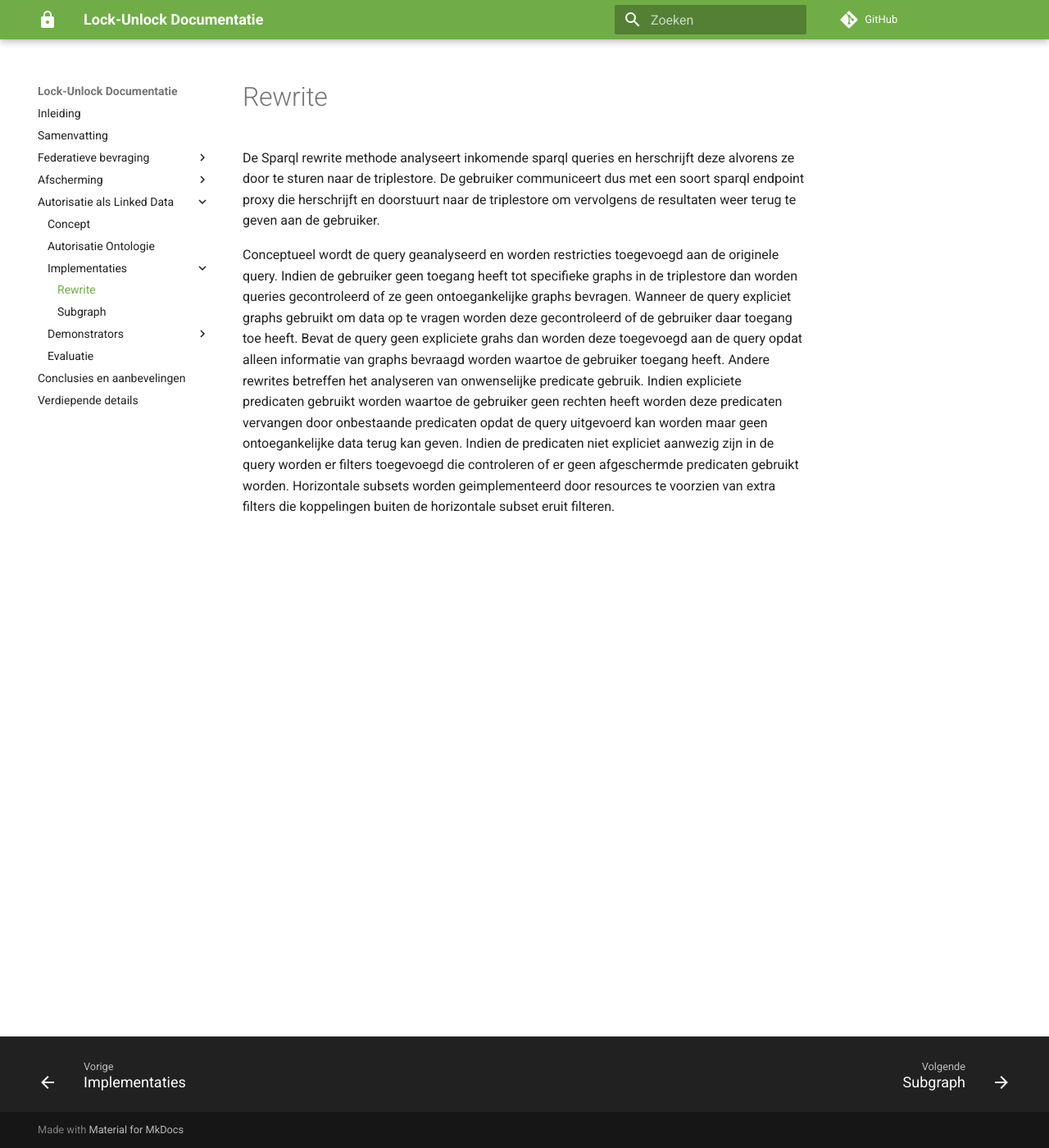
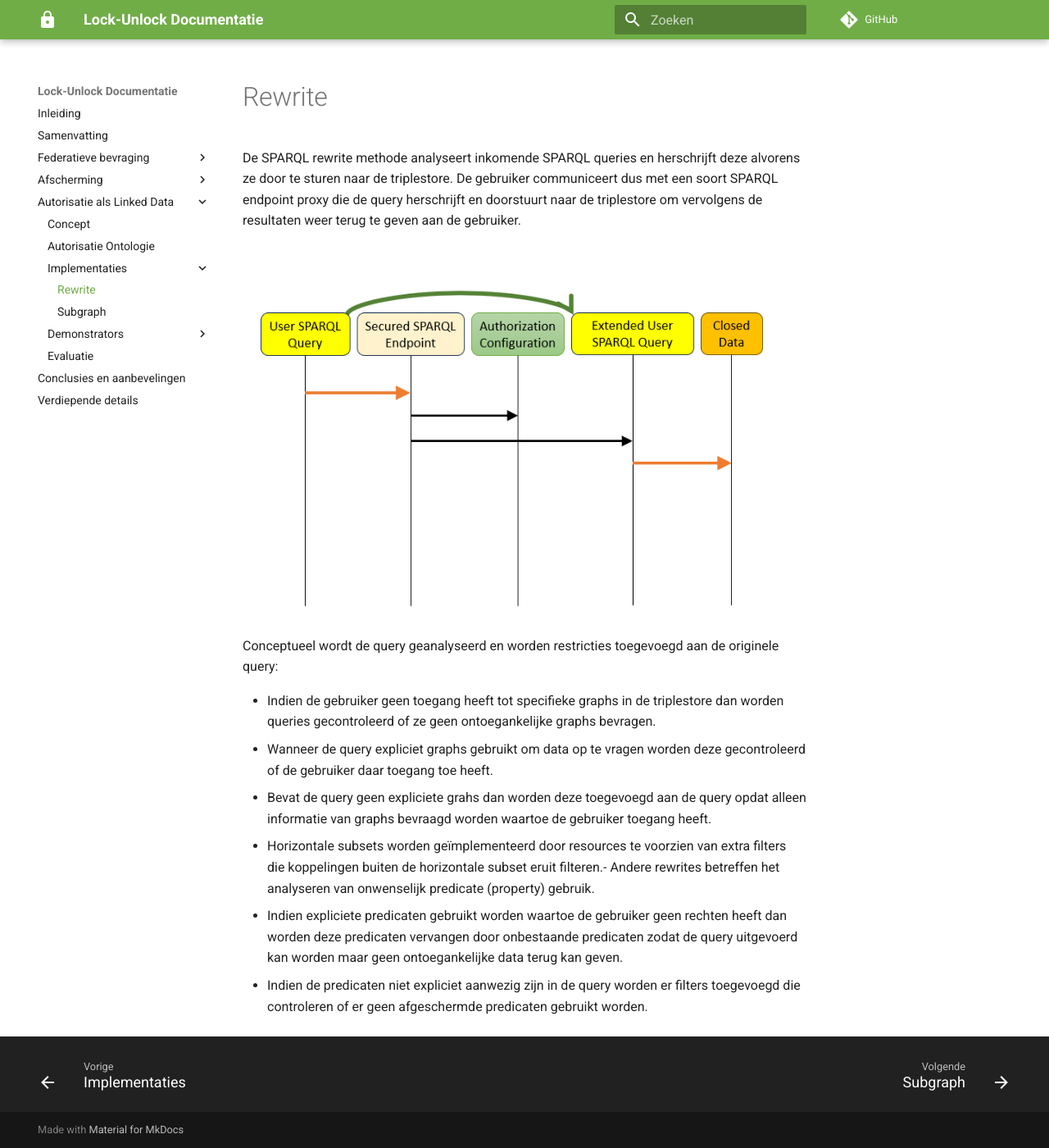
Before and after one commit to kadaster-labs/lock-unlock-docs, an MkDocs documentation site: the page built from docs/autorisatie-als-linkeddata/implementaties/rewrite.md, in a window 1280 px wide and 1400 px high. Shown: the whole window at 82% size. Built offline with MkDocs 1.6.1 and Material for MkDocs 9.7.7, drawn with Linux system fonts in a browser that asks for light colours; comment, search, counter and statistics services are not loaded.

Commit message:
Aanpassingen Implementatie kopje

```diff
--- a/docs/autorisatie-als-linkeddata/implementaties/rewrite.md
+++ b/docs/autorisatie-als-linkeddata/implementaties/rewrite.md
@@ -1,20 +1,23 @@
 ---
 title: Rewrite
 ---
-De Sparql rewrite methode analyseert inkomende sparql queries en herschrijft deze alvorens ze door
-te sturen naar de triplestore. De gebruiker communiceert dus met een soort sparql endpoint proxy die
+De SPARQL rewrite methode analyseert inkomende SPARQL queries en herschrijft deze alvorens ze door
+te sturen naar de triplestore. De gebruiker communiceert dus met een soort SPARQL endpoint proxy die de query
 herschrijft en doorstuurt naar de triplestore om vervolgens de resultaten weer terug te geven aan de
 gebruiker.
 
-Conceptueel wordt de query geanalyseerd en worden restricties toegevoegd aan de originele query.
-Indien de gebruiker geen toegang heeft tot specifieke graphs in de triplestore dan worden queries
-gecontroleerd of ze geen ontoegankelijke graphs bevragen. Wanneer de query expliciet graphs gebruikt
-om data op te vragen worden deze gecontroleerd of de gebruiker daar toegang toe heeft. Bevat de
-query geen expliciete grahs dan worden deze toegevoegd aan de query opdat alleen informatie van
-graphs bevraagd worden waartoe de gebruiker toegang heeft. Andere rewrites betreffen het analyseren
-van onwenselijke predicate gebruik. Indien expliciete predicaten gebruikt worden waartoe de
-gebruiker geen rechten heeft worden deze predicaten vervangen door onbestaande predicaten opdat de
-query uitgevoerd kan worden maar geen ontoegankelijke data terug kan geven. Indien de predicaten
+![rewrite](../images/Rewrite.png)
+
+Conceptueel wordt de query geanalyseerd en worden restricties toegevoegd aan de originele query:
+
+- Indien de gebruiker geen toegang heeft tot specifieke graphs in de triplestore dan worden queries gecontroleerd of ze geen ontoegankelijke graphs bevragen.
+- Wanneer de query expliciet graphs gebruikt
+om data op te vragen worden deze gecontroleerd of de gebruiker daar toegang toe heeft.
+- Bevat de query geen expliciete grahs dan worden deze toegevoegd aan de query opdat alleen informatie van graphs bevraagd worden waartoe de gebruiker toegang heeft.
+- Horizontale subsets worden geïmplementeerd door resources te voorzien van extra filters die koppelingen buiten de horizontale subset eruit filteren.- Andere rewrites betreffen het analyseren
+van onwenselijk predicate (property) gebruik.
+  - Indien expliciete predicaten gebruikt worden waartoe de gebruiker geen rechten heeft dan worden deze predicaten vervangen door onbestaande predicaten zodat de
+query uitgevoerd kan worden maar geen ontoegankelijke data terug kan geven.
+  - Indien de predicaten
 niet expliciet aanwezig zijn in de query worden er filters toegevoegd die controleren of er geen
-afgeschermde predicaten gebruikt worden. Horizontale subsets worden geimplementeerd door resources
-te voorzien van extra filters die koppelingen buiten de horizontale subset eruit filteren.
+afgeschermde predicaten gebruikt worden.
```
Also changed, not shown: docs/autorisatie-als-linkeddata/implementaties/index.md (+1 -1 lines), docs/autorisatie-als-linkeddata/images/Rewrite.png (added).
